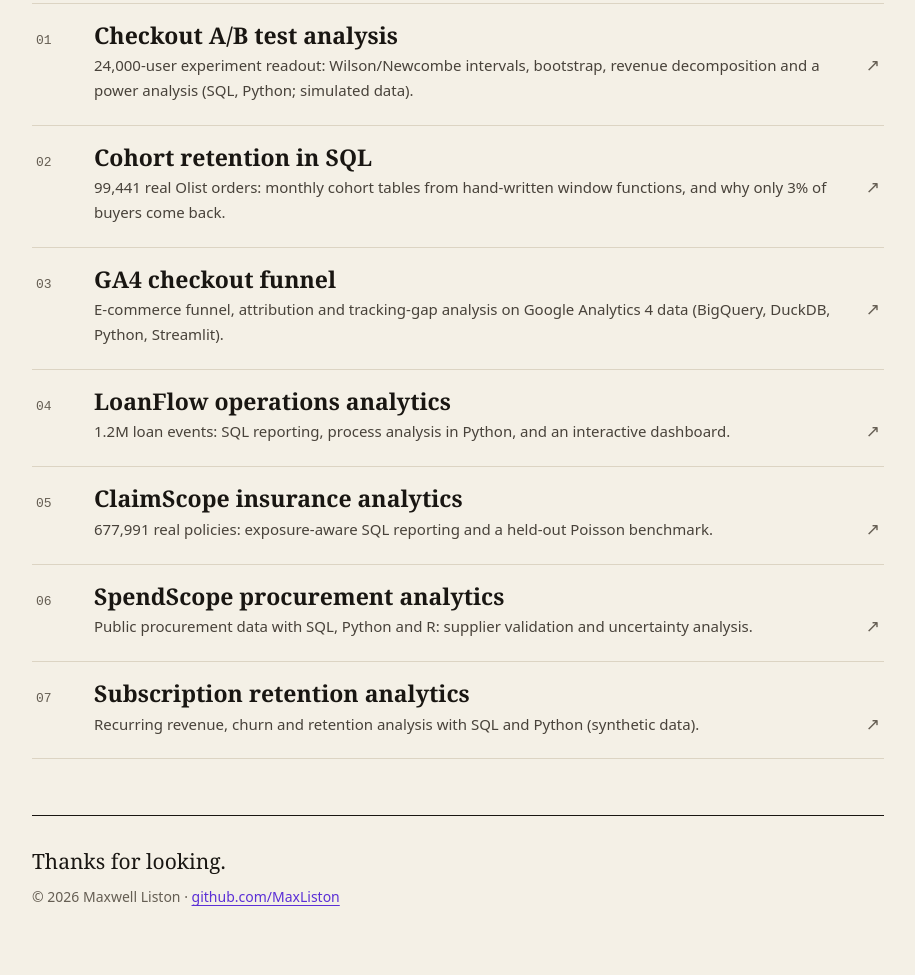
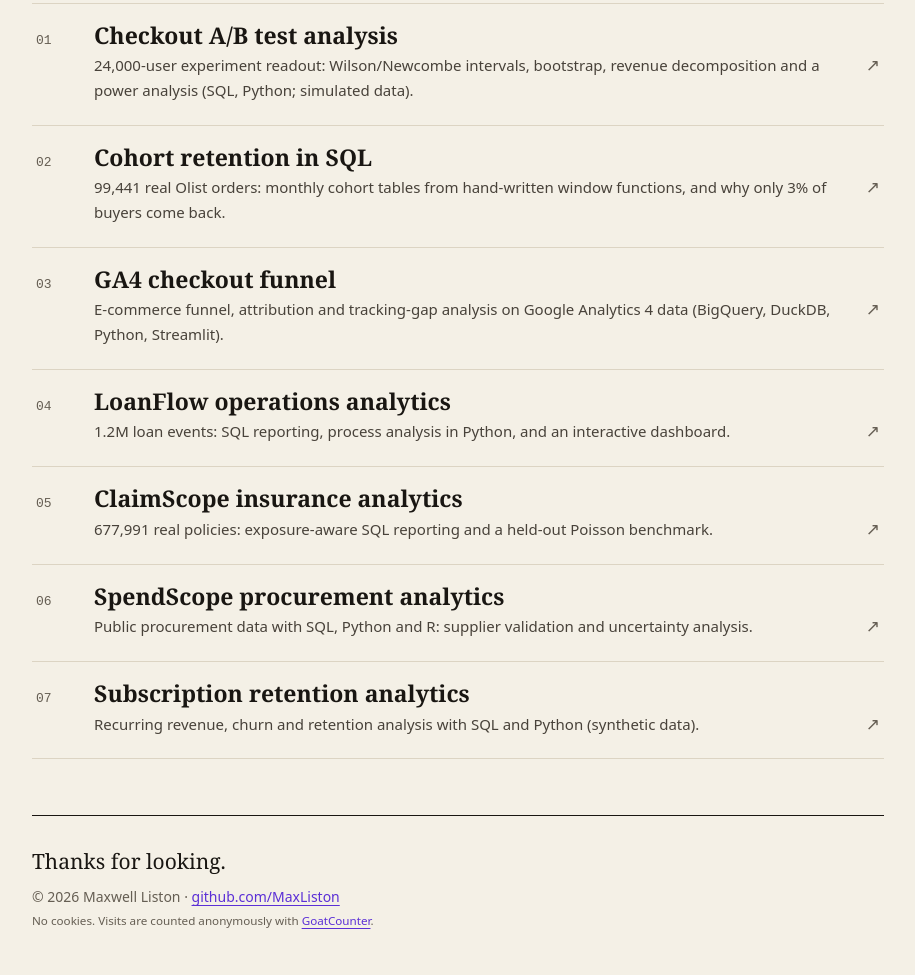
Before and after one commit to MaxListon/MaxListon.github.io, a plain HTML site: page index.html in a window 1280 px wide. Shown: the part 1583-2558 px from the top of the page, without its empty margins (182-1097 px from the left). Before the commit the page ends 2535 px from the top, so only its background shows below. Drawn offline with Linux system fonts and the light colour scheme; files whose address does not match are found by name; a web font is replaced by a local one.

Commit message:
Anonymous, cookie-free visit counts (GoatCounter)

```diff
--- a/index.html
+++ b/index.html
@@ -67,6 +67,8 @@ footer{margin-top:56px;padding:28px 0 44px;border-top:1px solid var(--ink);color
 footer p{font-family:"Newsreader",Georgia,serif;font-size:21px;color:var(--ink);margin:0 0 6px}
 @media (prefers-reduced-motion:reduce){.feature,.list a::after{transition:none}.feature:hover{transform:none}}
 </style>
+<!-- Visit counts: GoatCounter, cookieless and no personal data -->
+<script data-goatcounter="https://maxliston.goatcounter.com/count" async src="https://gc.zgo.at/count.js"></script>
 </head>
 <body>
 <main class="wrap">
@@ -99,7 +101,7 @@ footer p{font-family:"Newsreader",Georgia,serif;font-size:21px;color:var(--ink);
   <li><a href="https://github.com/MaxListon/spendscope-procurement-analytics"><b>SpendScope procurement analytics</b><span>Public procurement data with SQL, Python and R: supplier validation and uncertainty analysis.</span></a></li>
   <li><a href="https://github.com/MaxListon/subscription-retention-analytics"><b>Subscription retention analytics</b><span>Recurring revenue, churn and retention analysis with SQL and Python (synthetic data).</span></a></li></ul>
 
-<footer><p>Thanks for looking.</p>© 2026 Maxwell Liston · <a href="https://github.com/MaxListon">github.com/MaxListon</a></footer>
+<footer><p>Thanks for looking.</p>© 2026 Maxwell Liston · <a href="https://github.com/MaxListon">github.com/MaxListon</a><br><small>No cookies. Visits are counted anonymously with <a href="https://www.goatcounter.com/help/privacy">GoatCounter</a>.</small></footer>
 </main>
 </body>
 </html>
```
